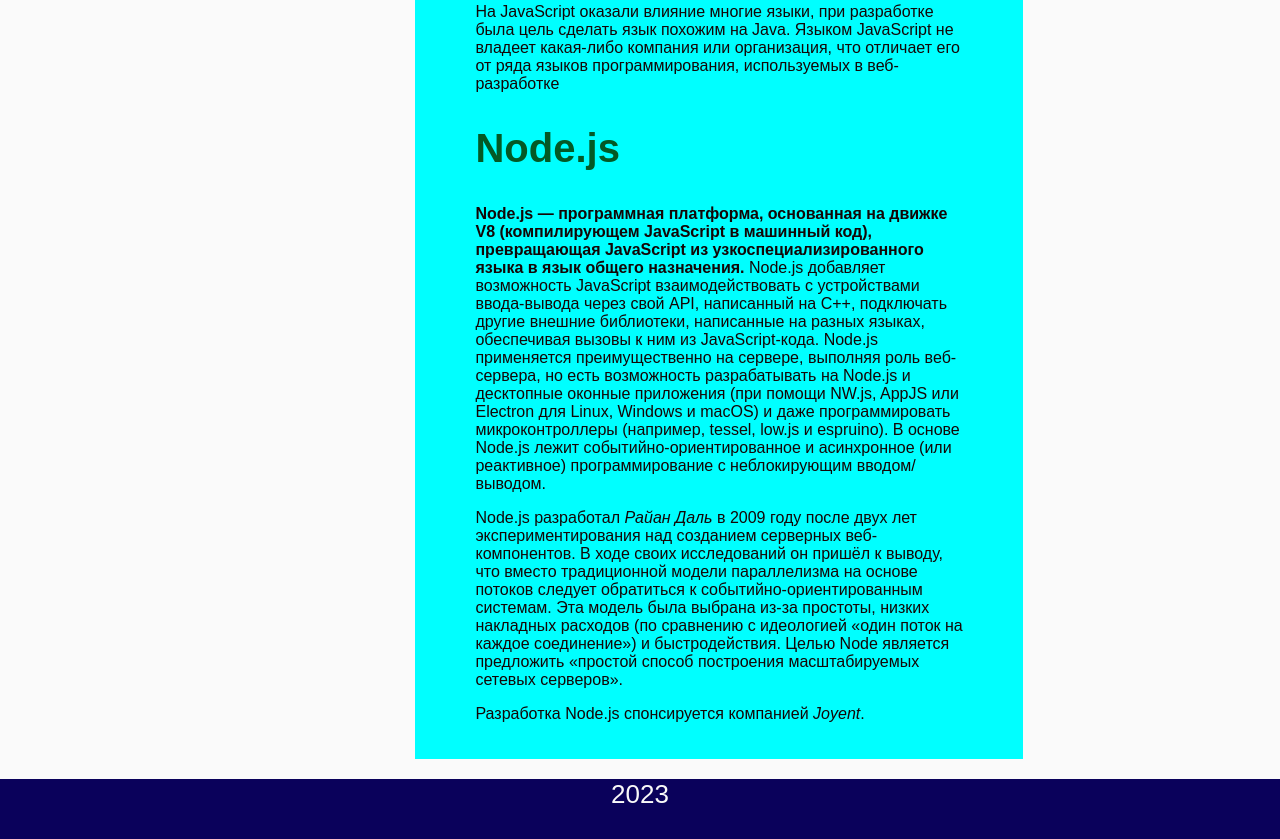
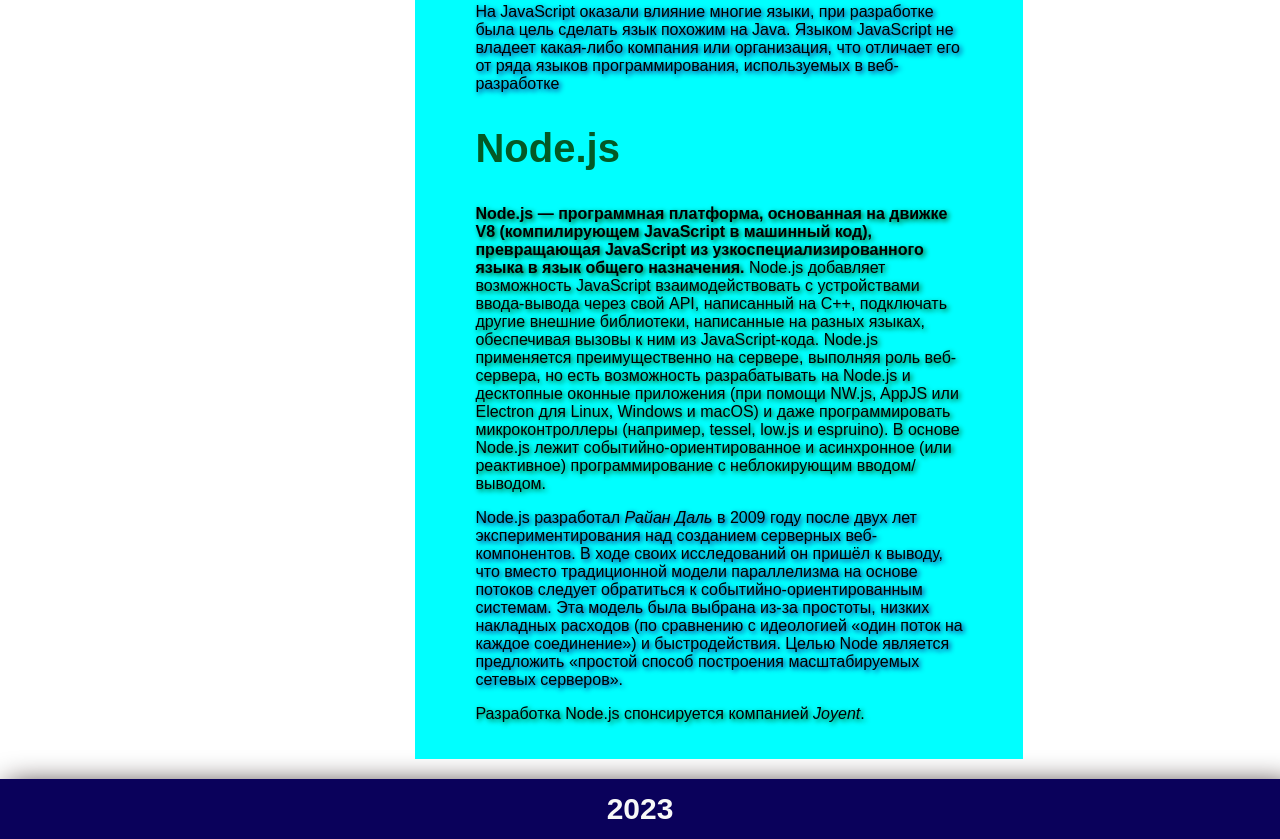
Before and after one commit to 525tanya/blocks-css, a plain HTML site: page index.html in a window 1280 px wide. Shown: the part 1629-2468 px from the top of the page. Drawn offline with Linux system fonts and the light colour scheme; files that its build step writes are made by us from their sources; a web font is replaced by a local one.

Commit message:
Add files via upload
updated

```diff
--- a/style.css
+++ b/style.css
@@ -19,26 +19,23 @@
 
 body {
     font-family: "Roboto-Regular", Arial, sans-serif;
-    /*text-align: center;*/
-    color: #140606;
-    background-color: hsl(0, 0%, 98%);
-    /**/
-    -webkit-touch-callout: none; /* iOS Safari */
-    -webkit-user-select: none;   /* Chrome/Safari/Opera */
-    -khtml-user-select: none;    /* Konqueror */
-    -moz-user-select: none;      /* Firefox */
-    -ms-user-select: none;       /* Internet Explorer/Edge */
-    user-select: none;           /* Non-prefixed version, currently
-                                not supported by any browser */
-
     padding: 0;
     margin: 0;
     font-size: 16px;
+     /**/
+     -webkit-touch-callout: none; /* iOS Safari */
+     -webkit-user-select: none;   /* Chrome/Safari/Opera */
+     -khtml-user-select: none;    /* Konqueror */
+     -moz-user-select: none;      /* Firefox */
+     -ms-user-select: none;       /* Internet Explorer/Edge */
+     user-select: none;           /* Non-prefixed version, currently
+                                 not supported by any browser */
 }
 header{
     background-color: rgb(35, 4, 121);
     height: 120px;
     line-height: 120px;
+    box-shadow:0px 10px 12px 3px#140606
 }
 .bg-img{
     background-image: url(../src/fon.png);
@@ -64,14 +61,17 @@ nav{
     max-width: 320px;
     text-align: left;
     vertical-align: top;
+    box-shadow:0px 10px 12px 3px #140606;
 }
 a{
+    display: block;
     margin: 20px;
     font-size: 18px;
     color: #ffffff;
 }
 a:hover{
     color: rgb(80, 199, 246);
+    text-shadow:2px 10px 5px #02143a;
 }
 main{
     padding: 20px 60px;
@@ -106,11 +106,22 @@ h2{
 #css span:nth-child(3) {
     color: rgb(91, 25, 142);
 }
+p:nth-of-type(2n) {
+    text-shadow: 2px 2px 5px #1a0579;
+}
+p:nth-of-type(2n+1){
+    text-shadow:2px 2px 5px #03591a;
+}
+p:hover{
+   background-color:rgb(255, 255, 0, 0.8);
+}
 footer{
     height: 60px;
     text-align: center;
     background-color: rgb(10, 1, 91);
-    background-size: cover;
-    font-size: 26px;
+    font-size: 30px;
+    font-weight: bold;
+    line-height: 60px;
     color: #f8f8f8;
+    box-shadow:10px 10px 30px 3px  #140606;
 }
```
